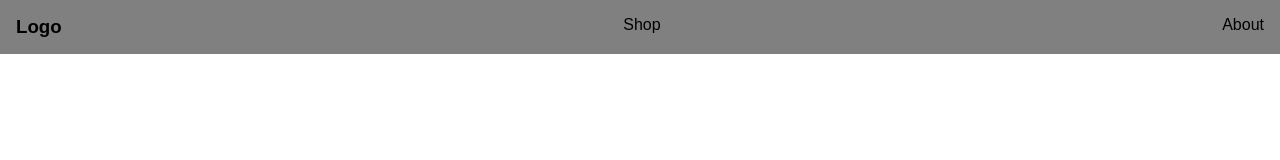
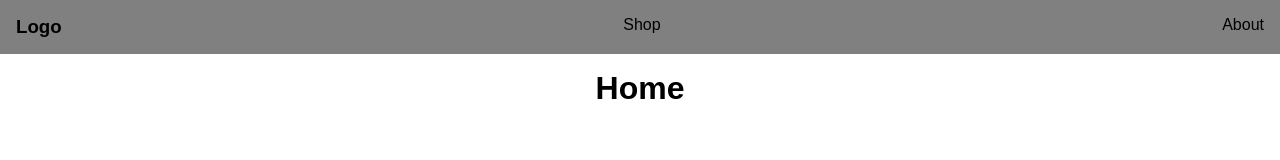
Before and after one commit to AagmanSuri/React-Router, a React (Create React App) app: page / in a window 1280 px wide. Shown: the top 160 px of the page. Built offline with nearby package versions, Linux system fonts and the light colour scheme.

Commit message:
Switch , exact

```diff
--- a/src/App.js
+++ b/src/App.js
@@ -9,10 +9,14 @@ export default function App() {
     <Router>
       <div className="App">
         <Nav />
-        {/* < Route path =Home /> */}
-        {/* Here path is defined to create a route to declare which component to get render*/}
-        <Route path="/Shop" component={Shop} />
-        <Route path="/About" component={About} />
+        {/* Switch matches the url and stops  */}
+        <Switch>
+          {/* exact has been intoduced */}
+          <Route path="/" exact component={Home} />
+          {/* Here path is defined to create a route to declare which component to get render*/}
+          <Route path="/Shop" component={Shop} />
+          <Route path="/About" component={About} />
+        </Switch>
       </div>
     </Router>
   );
```
